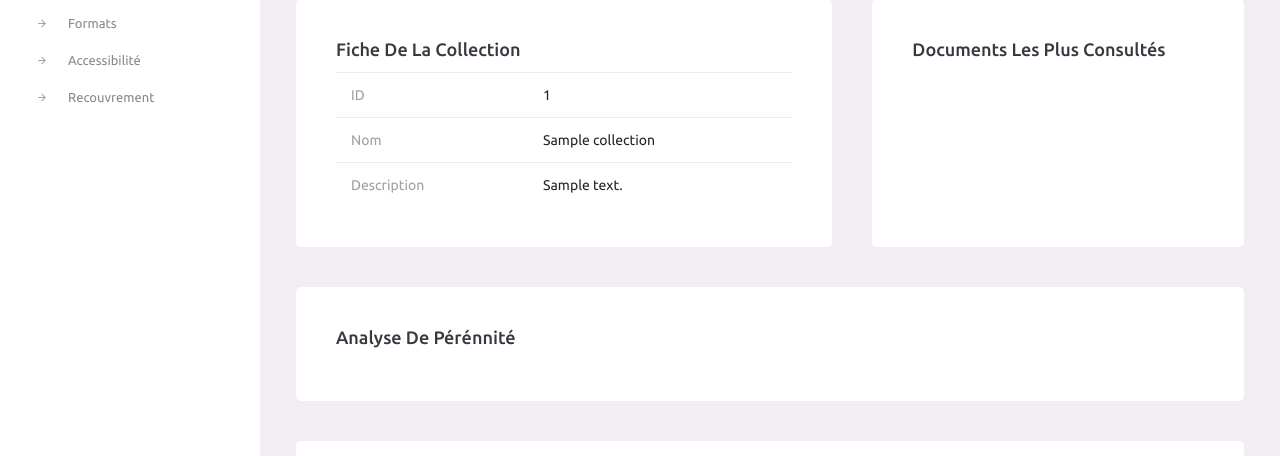
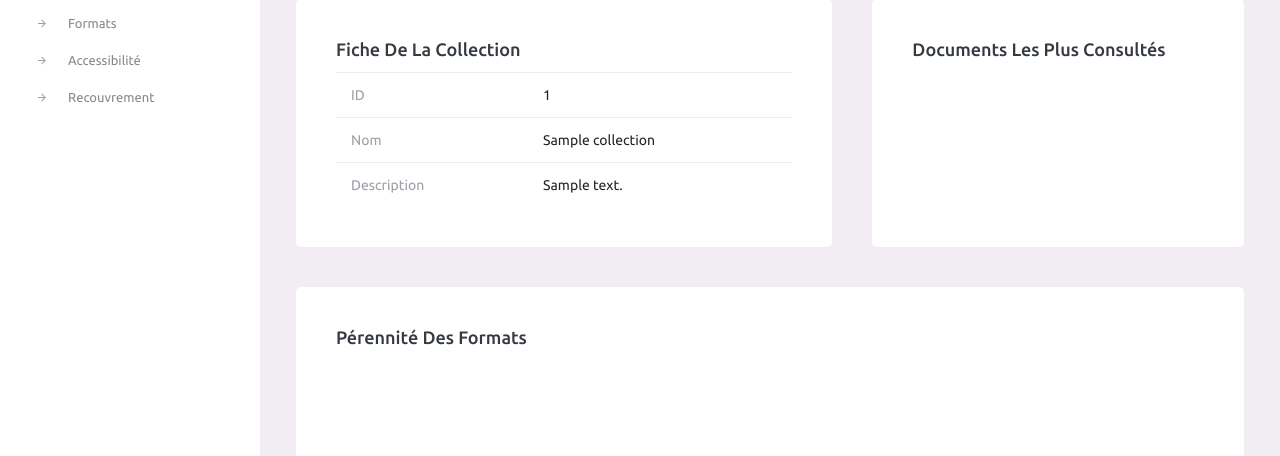
Before and after one commit to hhourani27/longevity, a Flask app: page /collection/1 in a window 1280 px wide. Shown: the part 617-1073 px from the top of the page. Run offline with Flask 2, Linux system fonts and the light colour scheme; a user stored in the database is signed in; tables that the repository leaves empty hold one stand-in row (values such as "Sample post"); some libraries are stand-ins or nearby versions.

Commit message:
collection format perennity charts

```diff
--- a/app/templates/collection.html
+++ b/app/templates/collection.html
@@ -125,7 +125,18 @@
     <div class="col-12 grid-margin stretch-card">
       <div class="card">
         <div class="card-body">
-          <h4 class="card-title">Analyse de pérénnité</h4>
+          <h4 class="card-title">Pérennité des Formats</h4>
+          <div class="row">
+            <div class="col-4">
+              <canvas id="formatDistributionChart" width="100" height="100"></canvas>
+            </div>
+            <div class="col-4">
+              <canvas id="formatPerennityChart" width="100" height="100"></canvas>
+            </div>
+            <div class="col-4">
+              <canvas id="formatValidationChart" width="100" height="100"></canvas>
+            </div>
+          </div>
         </div>
       </div>
     </div>
@@ -136,13 +147,13 @@
      <div class="col-12 grid-margin stretch-card">
     <div class="card">
       <div class="card-body">
-        <h4 class="card-title">Localisation</h4>
+        <h4 class="card-title">Pérennité du Stockage</h4>
         <p class="card-description"> Liste des Data centers où est stockée cette collection </p>
         <div class="row">
-          <div class="col-8 pr-1">
+          <div class="col-6 pr-1">
             <div id="mapid" style="max-width: 100%; height: 250px"></div>
           </div>
-          <div class="col-2 pl-10">
+          <div class="col-6 pl-10">
           <table class="table">
             <thead>
               <tr>
@@ -215,6 +226,110 @@
       marker{{loop.index0}}.addTo(mymap);
     {% endfor %}
 
+
+    // Chart : Format distribution
+var ctx = document.getElementById('formatDistributionChart').getContext('2d');
+var formatDistributionChart = new Chart(ctx, {
+    type: 'doughnut',
+    data: {
+        labels: ['jpeg', 'png', 'pdf', 'ogg'],
+        datasets: [{
+            label: 'Format distribution',
+            data: [12, 19, 3, 5],
+            backgroundColor: [
+                'rgba(172, 0, 0, 0.7)',
+                'rgba(255, 80, 80, 0.7)',
+                'rgba(255, 228, 0, 0.7)',
+                'rgba(17, 9, 120, 0.7)'
+            ]
+        }]
+    },
+    options: {
+      title: {
+        display: true,
+        text: 'Formats de votre collection',
+        fontSize: 16
+      },
+      legend : {
+        display: true,
+        position: 'bottom',
+        labels: {
+          fontSize: 10,
+          boxWidth: 20,
+          usePointStyle: true
+        }
+      }
+    }
+});
+
+    // Chart : Format Perennity
+var ctx = document.getElementById('formatPerennityChart').getContext('2d');
+var formatPerennityChart = new Chart(ctx, {
+    type: 'doughnut',
+    data: {
+        labels: ['0-25', '25-50', '50-75', '75-100'],
+        datasets: [{
+            label: 'Format perennity distribution',
+            data: [1, 4, 4, 20],
+            backgroundColor: [
+                'rgba(255, 80, 80, 0.7)',
+                'rgba(255, 186, 80, 0.7)',
+                'rgba(223, 250, 79, 0.7)',
+                'rgba(94, 231, 72, 0.7)'
+            ]
+        }]
+    },
+    options: {
+      title: {
+        display: true,
+        text: 'Pérennité des formats',
+        fontSize: 16
+      },
+      legend : {
+        display: true,
+        position: 'bottom',
+        labels: {
+          fontSize: 10,
+          boxWidth: 20,
+          usePointStyle: true
+        }
+      }
+    }
+});
+
+      // Chart : Format Validation
+var ctx = document.getElementById('formatValidationChart').getContext('2d');
+var formatValidationChart = new Chart(ctx, {
+    type: 'doughnut',
+    data: {
+        labels: ['Non valide', 'Valide'],
+        datasets: [{
+            label: 'Format validation distribution',
+            data: [3, 29],
+            backgroundColor: [
+                'rgba(255, 80, 80, 0.7)',
+                'rgba(94, 231, 72, 0.7)'
+            ]
+        }]
+    },
+    options: {
+      title: {
+        display: true,
+        text: 'Validation des formats',
+        fontSize: 16
+      },
+      legend : {
+        display: true,
+        position: 'bottom',
+        labels: {
+          fontSize: 10,
+          boxWidth: 20,
+          usePointStyle: true
+        }
+      }
+    }
+});
+
   </script>
 
 {% endblock %}
```
